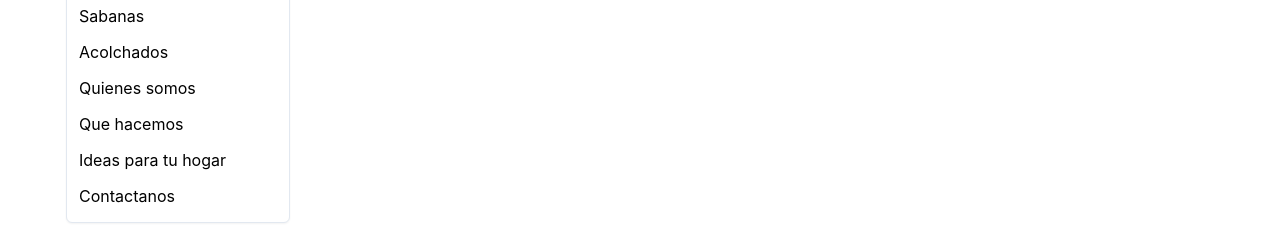
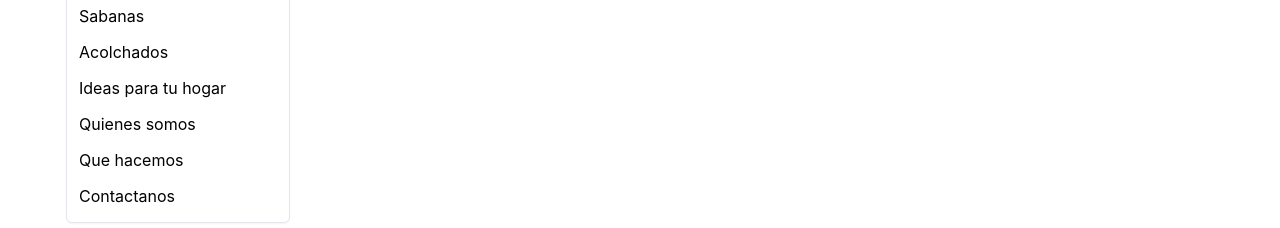
Before and after one commit to MuruaSL/BlancoYNegroDeco, a React (Vite) app: page / in a window 1280 px wide. Both pictures are taken after a click on the button "Menu". Shown: the part 140-368 px from the top of the page. Built offline with nearby package versions, Linux system fonts and the light colour scheme.

Commit message:
se cambio el orden de las categorias

```diff
--- a/src/components/Categories.jsx
+++ b/src/components/Categories.jsx
@@ -13,9 +13,9 @@ const Categories = () => {
             <MenuItem className="menuItemCss">Frazadas</MenuItem>
             <MenuItem className="menuItemCss">Sabanas</MenuItem>
             <MenuItem className="menuItemCss">Acolchados</MenuItem>
+            <MenuItem className="menuItemCss">Ideas para tu hogar</MenuItem>
             <MenuItem className="menuItemCss">Quienes somos</MenuItem>
             <MenuItem className="menuItemCss">Que hacemos</MenuItem>
-            <MenuItem className="menuItemCss">Ideas para tu hogar</MenuItem>
             <MenuItem className="menuItemCss">Contactanos</MenuItem>
           </MenuList>
         </Menu>
```
